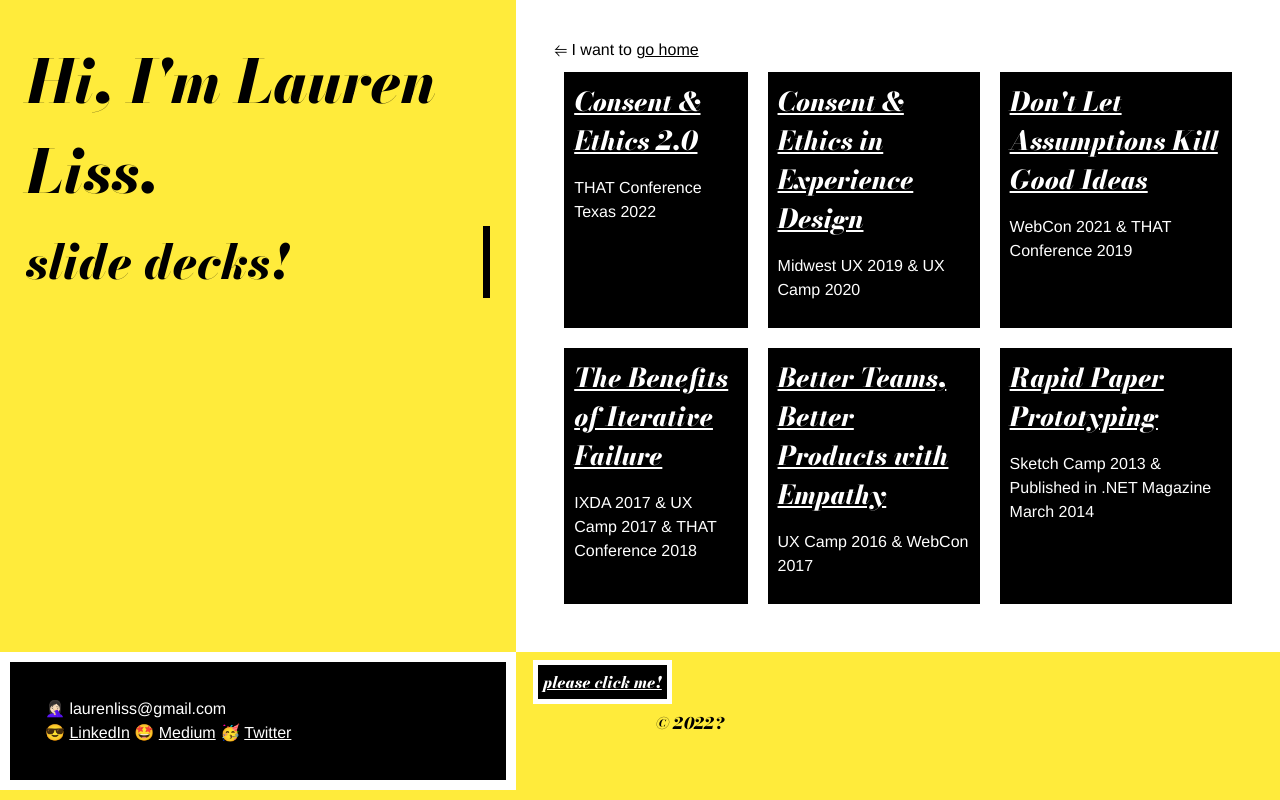
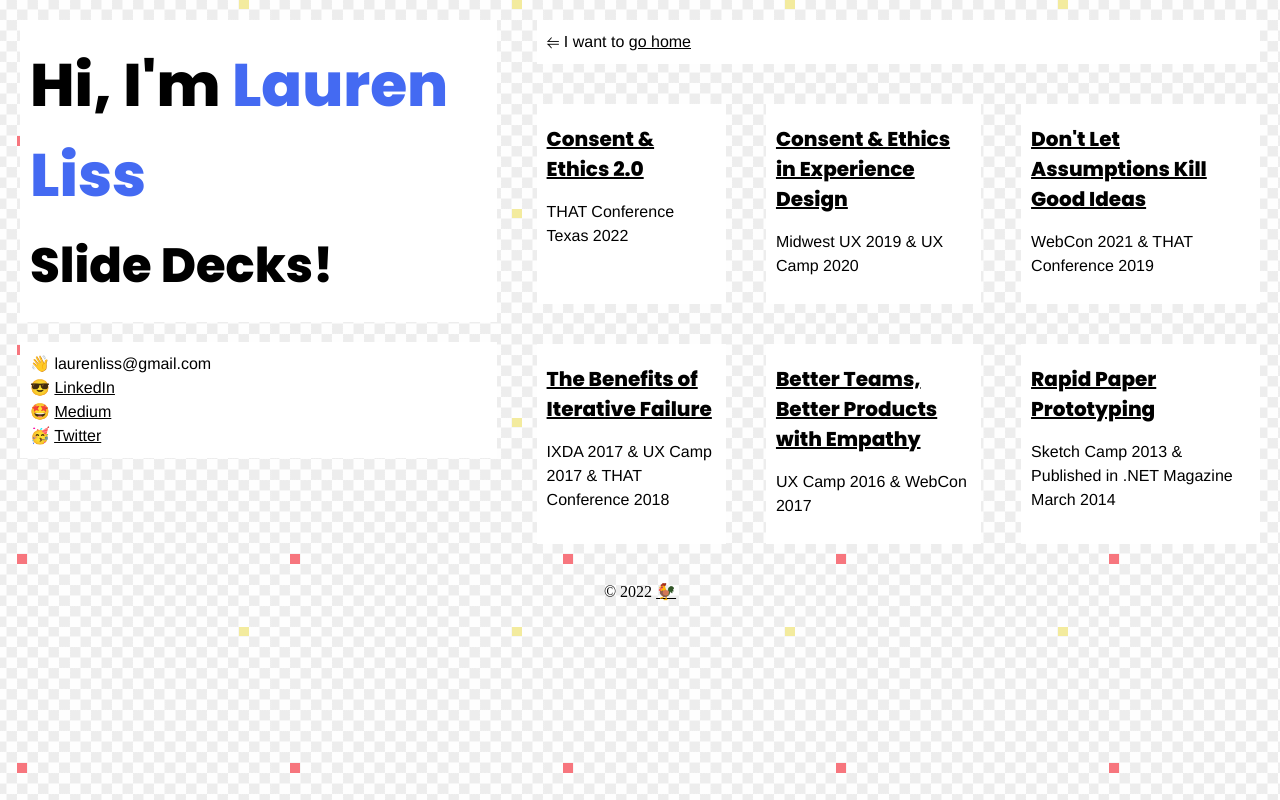
Before and after one commit to laurenliss/hello, a plain HTML site: page decks.html in a window 1280 px wide. Drawn offline with nearby package versions, Linux system fonts and the light colour scheme; files whose address does not match are found by name.

Commit message:
Update decks.html

```diff
--- a/decks.html
+++ b/decks.html
@@ -3,10 +3,8 @@
 <head>
 	<meta charset="UTF-8">
 	<title>Hello, I am Lauren Liss.</title>
-	<!-- and welcome to here as well, if you are reading this. -->
-	<!-- I am also trained as a developer, though the joints are creaky -->
 	<meta name="viewport" content="width=device-width,initial-scale=1">
-	<link rel="stylesheet" href="style.css">
+	<link rel="stylesheet" href="gif.css">
 
 	<!-- Global site tag (gtag.js) - Google Analytics -->
 	<script async src="https://www.googletagmanager.com/gtag/js?id=G-EBH7LSZ5PR"></script>
@@ -18,72 +16,76 @@
 			gtag('config', 'G-EBH7LSZ5PR');
 	</script>
 </head>
-<body class="yellow" id="decks">
+<body id="home">
 
 	<div class="grid-container">
-	<div class="grid-item yellow">
-		<h1>Hi, I'm Lauren Liss.</h1>
+		<div class="grid-item">
+			<div class="box">
 				<div class="typewriter">
-				<h2>slide decks!</h2>
+					<h1>Hi, I'm <span class="blue">Lauren Liss</span></h1>
 				</div>
+				<h2>Slide Decks!</h2>
 			</div>
-  <div class="grid-item white">
-		&lHar; I want to <a href="index.html">go home</a>
+			<div class="box">
+				👋 laurenliss@gmail.com<br />
+				😎 <a href="https://www.linkedin.com/in/lauren-liss/">LinkedIn</a><br />
+				🤩 <a href="https://medium.com/@laurenliss">Medium</a><br />
+				🥳 <a href="https://twitter.com/laurenteresa">Twitter</a><br />
+			</div>
+
+		</div>
+
+		<div class="grid-item">
+
+			<div class="box">&lHar; I want to <a href="index.html">go home</a></div>
 			<div class="grid-container">
-			<div class="grid-item black">
-				<a href="https://docs.google.com/presentation/d/e/2PACX-1vSQRdgM_1l4DnHOB-IXSVurcAx5g8VUeT_8blY01gaeQLJIaACgaZ_Lk9AZNKbvv64KeiWHkD-4BPnU/pub?start=false&loop=false&delayms=10000">
-				Consent & Ethics 2.0</a>
+				<div class="grid-item box">
+					<h6><a href="https://docs.google.com/presentation/d/e/2PACX-1vSQRdgM_1l4DnHOB-IXSVurcAx5g8VUeT_8blY01gaeQLJIaACgaZ_Lk9AZNKbvv64KeiWHkD-4BPnU/pub?start=false&loop=false&delayms=10000">
+					Consent & Ethics 2.0</a></h6>
 					<p>THAT Conference Texas 2022</p>
 				</div>
 
-			<div class="grid-item black">
-				<a href="https://docs.google.com/presentation/d/e/2PACX-1vQIyjirk1EKucwVVuEoaUalsFyJdr_O6-U8UnhqwC4fcr-ce5Eg3Vyq86f1CqdE2PQiq4iIHMsLRIwd/pub?start=false&loop=false&delayms=10000">
-				Consent & Ethics in Experience Design</a>
+				<div class="grid-item box">
+					<h6><a href="https://docs.google.com/presentation/d/e/2PACX-1vQIyjirk1EKucwVVuEoaUalsFyJdr_O6-U8UnhqwC4fcr-ce5Eg3Vyq86f1CqdE2PQiq4iIHMsLRIwd/pub?start=false&loop=false&delayms=10000">
+					Consent & Ethics in Experience Design</a></h6>
 					<p>Midwest UX 2019 &amp; UX Camp 2020</p>
 				</div>
-			<div class="grid-item black">
-				<a href="https://docs.google.com/presentation/d/e/2PACX-1vTESWbd8MmaM6paFfLY6QBufsHH1pJwZjonxhhli1GnY9TquP7GINJAGpvMNGpsKgBEE0Yj5OTtUmR9/pub?start=false&loop=false&delayms=10000">
-				Don't Let Assumptions Kill Good Ideas</a>
+				<div class="grid-item box">
+					<h6><a href="https://docs.google.com/presentation/d/e/2PACX-1vTESWbd8MmaM6paFfLY6QBufsHH1pJwZjonxhhli1GnY9TquP7GINJAGpvMNGpsKgBEE0Yj5OTtUmR9/pub?start=false&loop=false&delayms=10000">
+					Don't Let Assumptions Kill Good Ideas</a></h6>
 					<p>WebCon 2021 &amp; THAT Conference 2019</p>
 				</div>
-			<div class="grid-item black">
-				<a href="https://docs.google.com/presentation/d/e/2PACX-1vRY4G9qb-A4jK759Ylvvi3XKpHJYIHXjZqni_OasfNW88e9ZbfKYqv9kG03nB2cyogw3BcKRR1SaKtm/pub?start=false&loop=false&delayms=10000">
-				The Benefits of Iterative Failure</a>
+				<div class="grid-item box">
+					<h6><a href="https://docs.google.com/presentation/d/e/2PACX-1vRY4G9qb-A4jK759Ylvvi3XKpHJYIHXjZqni_OasfNW88e9ZbfKYqv9kG03nB2cyogw3BcKRR1SaKtm/pub?start=false&loop=false&delayms=10000">
+					The Benefits of Iterative Failure</a></h6>
 					<p>IXDA 2017 &amp; UX Camp 2017 &amp; THAT Conference 2018</p>
 				</div>
-			<div class="grid-item black">
-				<a href="https://docs.google.com/presentation/d/e/2PACX-1vSH6RXaJY1p0i1KMErLLZNWNafWEmfrFPQ9-9zLwwTbet6e5cgsZb8hpamtHI19Dg0cUQcTlAfnwYng/pub?start=false&loop=false&delayms=10000">
-				Better Teams, Better Products with Empathy</a>
+				<div class="grid-item box">
+				<h6>	<a href="https://docs.google.com/presentation/d/e/2PACX-1vSH6RXaJY1p0i1KMErLLZNWNafWEmfrFPQ9-9zLwwTbet6e5cgsZb8hpamtHI19Dg0cUQcTlAfnwYng/pub?start=false&loop=false&delayms=10000">
+					Better Teams, Better Products with Empathy</a></h6>
 					<p>UX Camp 2016 &amp; WebCon 2017</p>
 				</div>
-			<div class="grid-item black">
-				<a href="https://docs.google.com/presentation/d/e/2PACX-1vQapcEGNd5tBJ678hY8eqmbLMfwksutmhx39zzy1Bo9J1Dtyz_9_kSCXtz3BvQz0T29m3fxc_xnjBNY/pub?start=false&loop=false&delayms=10000">
-				Rapid Paper Prototyping</a>
+				<div class="grid-item box">
+					<h6><a href="https://docs.google.com/presentation/d/e/2PACX-1vQapcEGNd5tBJ678hY8eqmbLMfwksutmhx39zzy1Bo9J1Dtyz_9_kSCXtz3BvQz0T29m3fxc_xnjBNY/pub?start=false&loop=false&delayms=10000">
+					Rapid Paper Prototyping</a></h6>
 					<p>Sketch Camp 2013 &amp; Published in .NET Magazine March 2014</p>
 				</div>
-		</div>
+
 		</div>
 
-<div class="grid-item black">
-	<footer>
-			🤦🏻‍♀️ laurenliss@gmail.com<br />
-			😎 <a href="https://www.linkedin.com/in/lauren-liss/">LinkedIn</a>
-			🤩 <a href="https://medium.com/@laurenliss">Medium</a>
-			🥳 <a href="https://twitter.com/laurenteresa">Twitter</a>
-	</footer>
 	</div>
-<div class="grid-container">
-	<div class="grid-item yellow">
-		<a class="hmu" href="https://eggplayground.netlify.app/" target="_blank">please click me!</a>
+
+</div>
+
 
 <p class="bye">&copy; <script>
 /* what is time even? */
 var whereami = new Date().getFullYear()
 document.write(whereami)
-		</script>?</p>
+</script> <a href="https://eggplayground.netlify.app/" target="_blank">🐓</a></p>
 
-	</div>
-</div>
+
+
 
 </body>
 </html>
```
Lines whose indentation alone changed are shown as unchanged.
